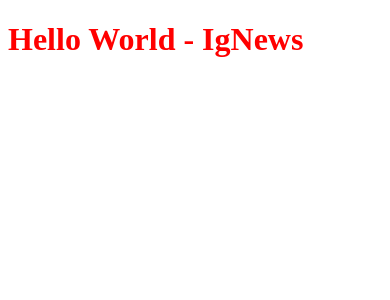
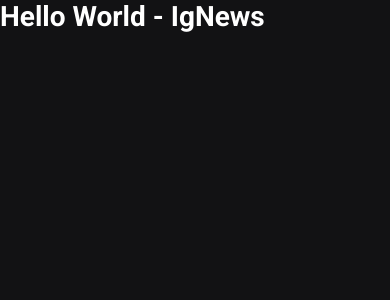
Before and after one commit to felipegarcao/ignews-nextjs, a Next.js app: page / in a window 390 px wide. Shown: the top 300 px of the page. Built offline with nearby package versions, Linux system fonts and the light colour scheme.

Commit message:
Aplicando os Estilos Globais

```diff
--- a/src/pages/_app.tsx
+++ b/src/pages/_app.tsx
@@ -1,4 +1,5 @@
-import { AppProps } from 'next/app'
+import { AppProps } from 'next/app';
+import '../styles/global.scss';
 
 function MyApp({ Component, pageProps }: AppProps) {
   return <Component {...pageProps} />
--- a/src/pages/index.tsx
+++ b/src/pages/index.tsx
@@ -1,4 +1,3 @@
-import styles from '../styles/home.module.scss';
 import Head from 'next/head';
 
 
@@ -8,7 +7,7 @@
     <Head>
       <title>Incio | ig.news</title>
     </Head>
-    <h1 className={styles.title}>
+    <h1>
       Hello World - IgNews
     </h1>
     </>
--- /dev/null
+++ b/src/styles/global.scss
@@ -0,0 +1,47 @@
+
+* {
+  margin: 0;
+  padding: 0;
+  box-sizing: border-box;
+}
+
+:root{
+  --white: #FFFFFF;
+
+  --gray-100: #e1e1e6;
+  --gray-300: #a8a8b3;
+  --gray-900: #121214;
+
+  --cyan-500: #61dafb;
+  --yellow-500: #eba417;
+}
+
+@media (max-width: 1080px) {
+  html {
+    font-size: 93.75%;
+  }
+}
+
+@media (max-width: 720px) {
+  html {
+    font-size: 87.5%;
+  }
+}
+
+body {
+  background: var(--gray-900);
+  color: var(--white);
+}
+
+body, input, textarea, select, button {
+  font: 400 1rem 'Roboto',sans-serif;
+}
+
+button {
+  cursor: pointer;
+}
+
+a {
+  color: inherit;
+  text-decoration: none;
+}
--- a/src/styles/home.module.scss
+++ /dev/null
@@ -1,3 +0,0 @@
-.title {
-  color: red;
-}
```
